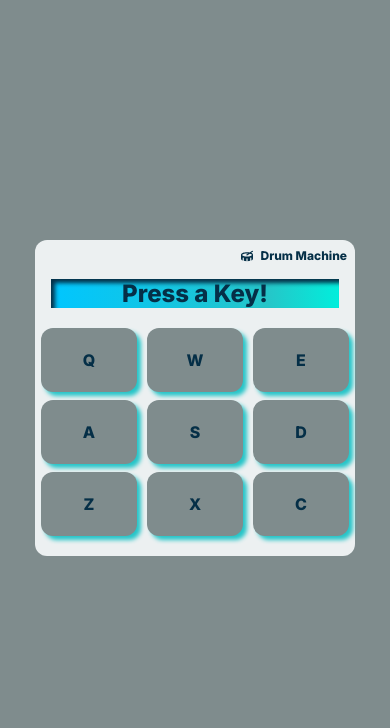
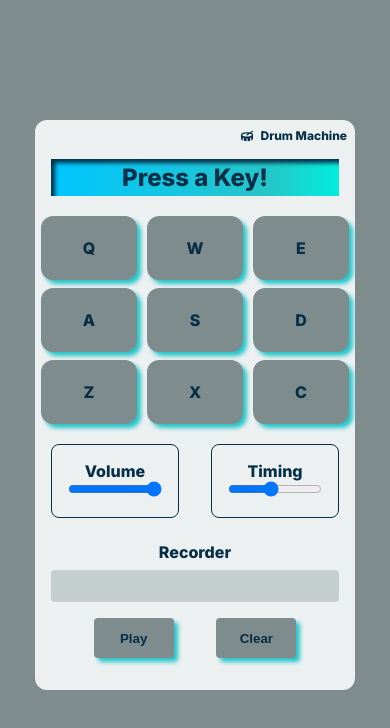
Before and after one commit to armandowjunior/drum-machine, a React (Create React App) app: page / in a window 390 px wide. Shown: the top 728 px of the page. Built offline with nearby package versions, Linux system fonts and the light colour scheme.

Commit message:
Add volume, recording and timing

```diff
--- a/src/App.css
+++ b/src/App.css
@@ -13,7 +13,7 @@ body {
 #drum-machine {
   background: #ecf0f1;
   max-width: 40rem;
-  margin: 10rem auto;
+  margin: 5rem auto;
   padding-bottom: 1rem;
   border-radius: 0.75rem;
   display: flex;
@@ -46,7 +46,8 @@ span {
   display: flex;
   justify-content: center;
   align-items: center;
-  font-size: 2rem;
+  font-size: 1.75rem;
+  padding: 0.25rem;
   width: 100%;
   margin: 2rem 2rem;
 }
@@ -70,16 +71,71 @@ button:active {
   border-style: none;
 }
 
+.volume-wrapper {
+  color: #052f47;
+  font-size: 1.25rem;
+  margin: 1rem;
+  border: 1px solid #052f47;
+  border-radius: 0.75rem;
+  padding: 1rem;
+  width: 45%;
+  text-align: center;
+}
+
+.speed-wrapper {
+  color: #052f47;
+  font-size: 1.25rem;
+  margin: 1rem;
+  border: 1px solid #052f47;
+  border-radius: 0.75rem;
+  padding: 1rem;
+  width: 45%;
+  text-align: center;
+}
+
+#recording-title {
+  color: #052f47;
+  width: 20%;
+  font-size: 1.25rem;
+  padding: 1rem;
+}
+
+#recording {
+  padding: 1rem;
+  background-color: #c6cfcf;
+  width: 60%;
+  border-radius: 0.5rem;
+}
+
+.controls-wrapper {
+  padding: 1rem;
+  width: 20%;
+  display: flex;
+  flex-direction: row;
+  justify-content: space-evenly;
+}
+
+.controls {
+  font-weight: 600;
+  width: 2.5rem;
+  height: 2.5rem;
+  border-radius: 0.25rem;
+  background: #7f8c8d;
+  color: #052f47;
+  box-shadow: 0.25rem 0.25rem 0.25rem #26c5c8;
+  border: none;
+  outline: none;
+}
+
 .active {
   background: #26c5c8;
-  height: 7.9rem;
   box-shadow: 0 0 0;
 }
 
-@media (max-width: 480px) {
+@media (max-width: 640px) {
   #drum-machine {
     max-width: 20rem;
-    margin: 15rem auto;
+    margin: 7.5rem auto;
   }
 
   #title {
@@ -102,9 +158,55 @@ button:active {
     margin: 0.25rem;
   }
 
+  .volume-wrapper {
+    color: #052f47;
+    font-size: 1rem;
+    border: 1px solid #052f47;
+    border-radius: 0.5rem;
+    width: 40%;
+  }
+
+  .speed-wrapper {
+    color: #052f47;
+    font-size: 1rem;
+    border: 1px solid #052f47;
+    border-radius: 0.5rem;
+    width: 40%;
+  }
+
+  input {
+    overflow: hidden;
+    width: 100%;
+  }
+
+  #recording-title {
+    width: 100%;
+    padding: 0.5rem;
+    font-size: 1rem;
+    text-align: center;
+  }
+
+  #recording {
+    background-color: #c6cfcf;
+    width: 90%;
+    border-radius: 0.25rem;
+    font-size: 1rem;
+  }
+
+  .controls-wrapper {
+    padding: 1rem;
+    width: 100%;
+    display: flex;
+    flex-direction: row;
+    justify-content: space-evenly;
+  }
+
+  .controls {
+    width: 5rem;
+  }
+
   .active {
     background: #26c5c8;
-    height: 3.9rem;
     box-shadow: 0 0 0;
   }
 }
--- a/src/App.js
+++ b/src/App.js
@@ -4,6 +4,44 @@ import Drum from "./components/Drum-UI";
 
 function App() {
   const [display, setDisplay] = useState("Press a Key!");
+  const [volume, setVolume] = useState(1);
+  const [recording, setRecording] = useState("");
+  const [names, setNames] = useState("");
+  const [speed, setSpeed] = useState(0.5);
+
+  const clearAll = () => {
+    document.getElementById("clear").classList.add("active");
+    setTimeout(() => {
+      document.getElementById("clear").classList.remove("active");
+    }, 100);
+    setDisplay("Press a Key!");
+    setRecording("");
+    setNames("");
+  };
+
+  const playRecording = () => {
+    document.getElementById("play").classList.add("active");
+    setTimeout(() => {
+      document.getElementById("play").classList.remove("active");
+    }, 100);
+
+    let recordArray = recording.split(" ");
+    let namesArray = names.split(" ");
+    let index = 0;
+
+    const interval = setInterval(() => {
+      const sound = document.getElementById(recordArray[index]);
+      setDisplay(namesArray[index]);
+      sound.volume = volume;
+      sound.currentTime = 0;
+      sound.play();
+      index++;
+    }, speed * 600);
+    setTimeout(
+      () => clearInterval(interval),
+      (recordArray.length - 1) * speed * 600
+    );
+  };
 
   useEffect(() => {
     document.addEventListener("keydown", handleKeyPress);
@@ -43,18 +81,31 @@ function App() {
   const handleClick = (id, str) => () => {
     // Returns a function that executes another function
     const sound = document.getElementById(id);
-    setDisplay(str);
-    sound.currentTime = 0;
-    sound.play();
     sound.parentNode.classList.add("active");
     setTimeout(() => {
       sound.parentNode.classList.remove("active");
     }, 100);
+    setDisplay(str);
+    sound.volume = volume;
+    sound.currentTime = 0;
+    sound.play();
+    setRecording((prev) => prev + id + " ");
+    setNames((prev) => prev + str + " ");
   };
 
   return (
     <div className="App">
-      <Drum display={display} handleClick={handleClick} />
+      <Drum
+        display={display}
+        handleClick={handleClick}
+        setVolume={setVolume}
+        volume={volume}
+        playRecording={playRecording}
+        recording={recording}
+        clearAll={clearAll}
+        setSpeed={setSpeed}
+        speed={speed}
+      />
     </div>
   );
 }
--- a/src/components/Drum-UI.js
+++ b/src/components/Drum-UI.js
@@ -19,7 +19,7 @@ const Drum = (props) => {
       <button
         className="drum-pad"
         id="Heater-1"
-        onClick={props.handleClick("Q", "Heater 1")}
+        onClick={props.handleClick("Q", "Heater-1")}
       >
         <audio
           src="https://s3.amazonaws.com/freecodecamp/drums/Heater-1.mp3"
@@ -31,7 +31,7 @@ const Drum = (props) => {
       <button
         className="drum-pad"
         id="Heater-2"
-        onClick={props.handleClick("W", "Heater 2")}
+        onClick={props.handleClick("W", "Heater-2")}
       >
         <audio
           src="https://s3.amazonaws.com/freecodecamp/drums/Heater-2.mp3"
@@ -43,7 +43,7 @@ const Drum = (props) => {
       <button
         className="drum-pad"
         id="Heater-3"
-        onClick={props.handleClick("E", "Heater 3")}
+        onClick={props.handleClick("E", "Heater-3")}
       >
         <audio
           src="https://s3.amazonaws.com/freecodecamp/drums/Heater-3.mp3"
@@ -55,7 +55,7 @@ const Drum = (props) => {
       <button
         className="drum-pad"
         id="Heater-4"
-        onClick={props.handleClick("A", "Heater 4")}
+        onClick={props.handleClick("A", "Heater-4")}
       >
         <audio
           src="https://s3.amazonaws.com/freecodecamp/drums/Heater-4_1.mp3"
@@ -79,7 +79,7 @@ const Drum = (props) => {
       <button
         className="drum-pad"
         id="Open-HH"
-        onClick={props.handleClick("D", "Open HH")}
+        onClick={props.handleClick("D", "Open-HH")}
       >
         <audio
           src="https://s3.amazonaws.com/freecodecamp/drums/Dsc_Oh.mp3"
@@ -91,7 +91,7 @@ const Drum = (props) => {
       <button
         className="drum-pad"
         id="Kick-n'-Hat"
-        onClick={props.handleClick("Z", "Kick n' Hat")}
+        onClick={props.handleClick("Z", "Kick-n'-Hat")}
       >
         <audio
           src="https://s3.amazonaws.com/freecodecamp/drums/Kick_n_Hat.mp3"
@@ -115,7 +115,7 @@ const Drum = (props) => {
       <button
         className="drum-pad"
         id="Closed-HH"
-        onClick={props.handleClick("C", "Closed HH")}
+        onClick={props.handleClick("C", "Closed-HH")}
       >
         <audio
           src="https://s3.amazonaws.com/freecodecamp/drums/Cev_H2.mp3"
@@ -124,6 +124,41 @@ const Drum = (props) => {
         ></audio>
         C
       </button>
+      <div className="volume-wrapper">
+        <h4 className="volume">Volume</h4>
+        <input
+          type="range"
+          step="0.01"
+          onChange={(e) => props.setVolume(e.target.value)}
+          value={props.volume}
+          max="1"
+          min="0"
+          className="volume"
+        />
+      </div>
+      <div className="speed-wrapper">
+        <h4 className="speed">Timing</h4>
+        <input
+          type="range"
+          step="0.01"
+          onChange={(e) => props.setSpeed(e.target.value)}
+          value={props.speed}
+          max="1.0"
+          min="0.1"
+          id="speed-slider"
+          className="speed"
+        />
+      </div>
+      <h4 id="recording-title">Recorder</h4>
+      <h3 id="recording">{props.recording}</h3>
+      <div className="controls-wrapper">
+        <button onClick={props.playRecording} id="play" className="controls">
+          Play
+        </button>
+        <button onClick={props.clearAll} id="clear" className="controls">
+          Clear
+        </button>
+      </div>
     </div>
   );
 };
```
